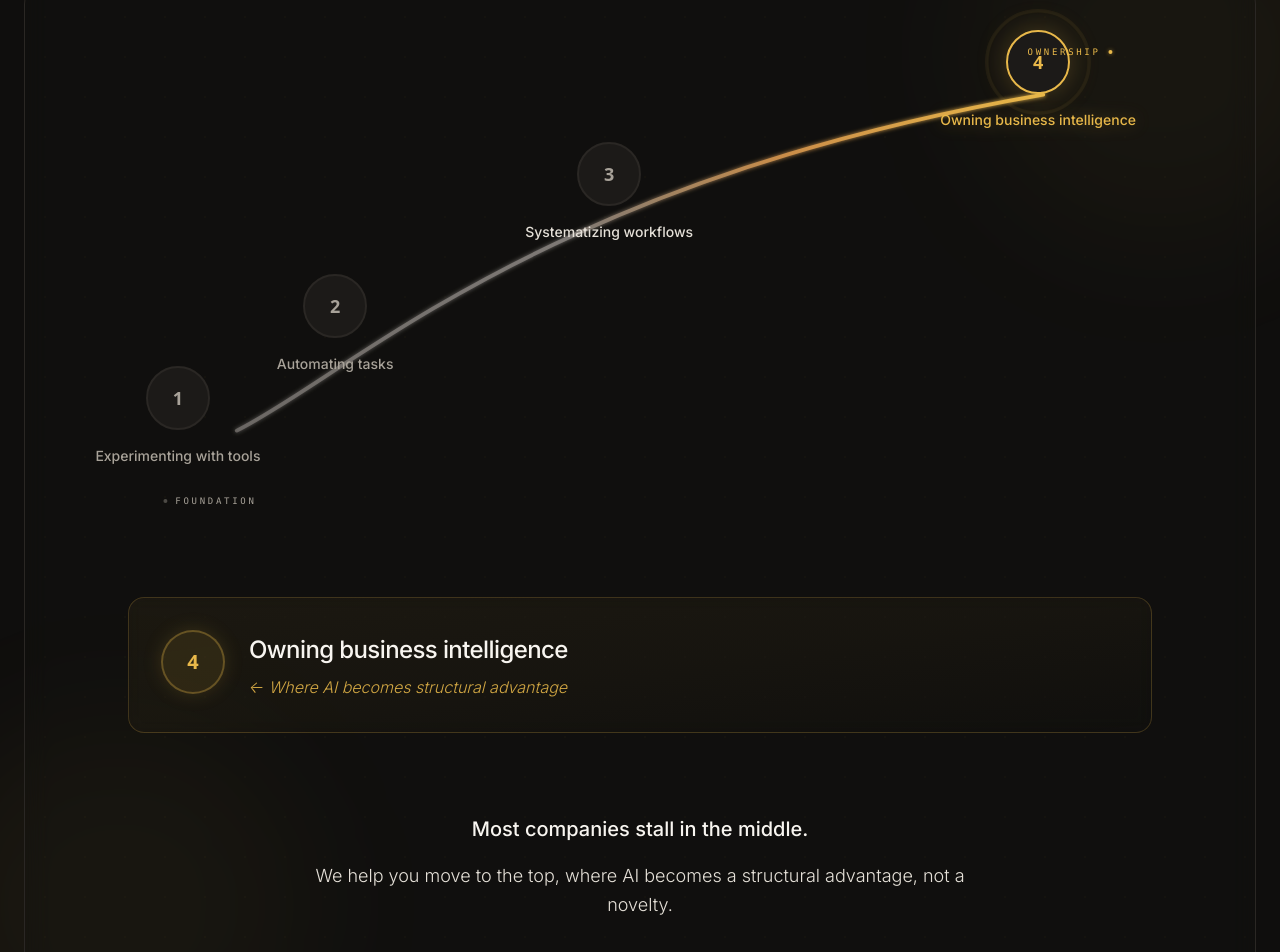
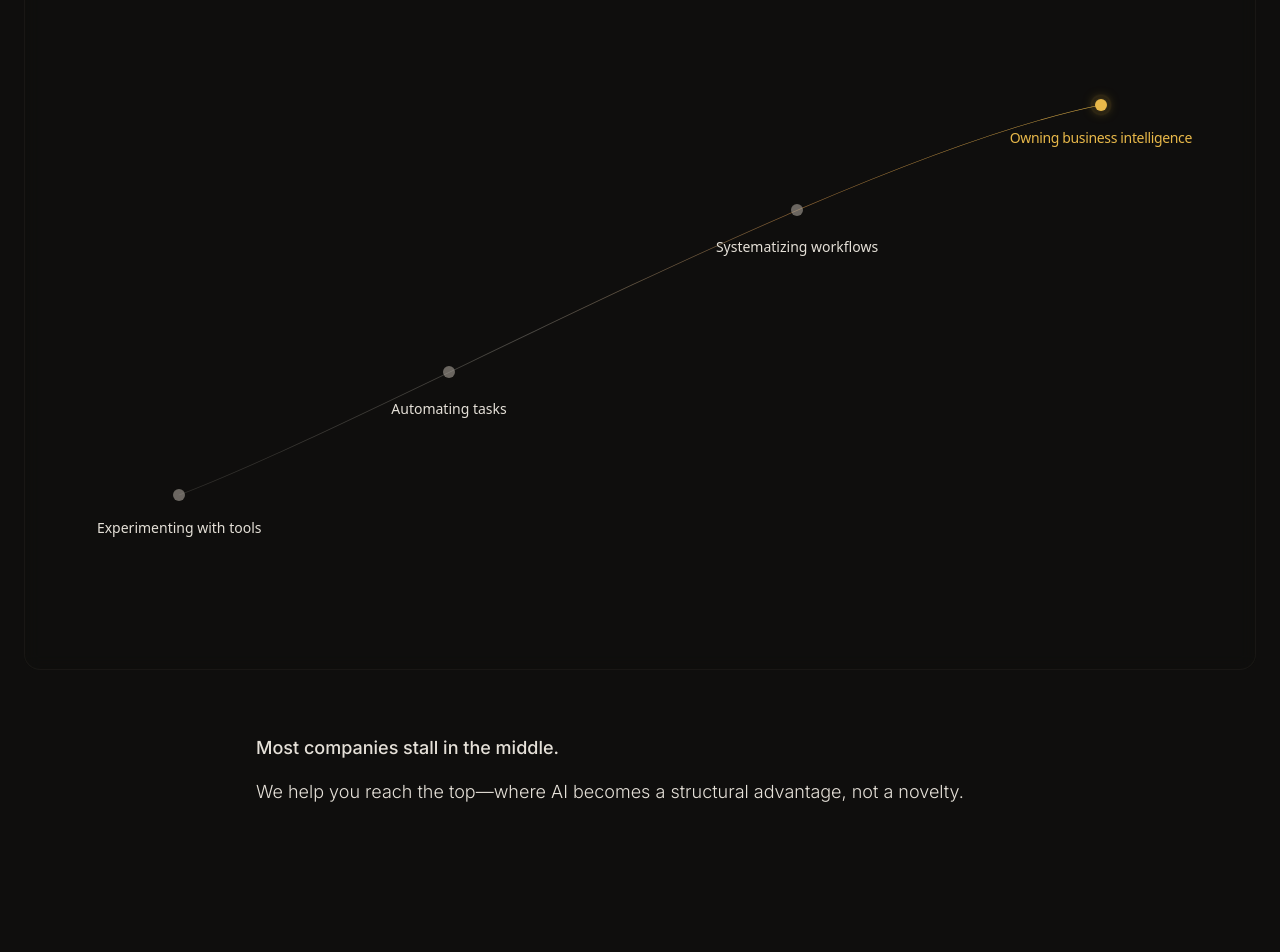
Before and after one commit to Light-Brands/light-consulting, a Next.js app: page / in a window 1280 px wide. Shown: the part 7058-8010 px from the top of the page. Built offline with nearby package versions, Linux system fonts and the light colour scheme.

Commit message:
Redesign AI Readiness Curve section - simplified and refined with better spacing, typography, and centered text

```diff
--- a/src/components/AIReadinessCurve.tsx
+++ b/src/components/AIReadinessCurve.tsx
@@ -1,78 +1,40 @@
 /**
  * AI Readiness Curve Visual
- * CONCEPT: "The Progression Curve"
- * A refined, detail-focused visualization with an actual curved progression line.
+ * Simple, elegant progression visualization
  */
 
 import React, { useState, useEffect, useRef } from 'react';
 
-// Cubic Bezier curve: M 80 410 C 200 350, 400 150, 920 60
-// Calculate points on the curve using the parametric equation
-// B(t) = (1-t)³P0 + 3(1-t)²t*P1 + 3(1-t)t²P2 + t³P3
-const getCubicBezierPoint = (t: number) => {
-  const P0 = { x: 80, y: 410 };
-  const P1 = { x: 200, y: 350 };
-  const P2 = { x: 400, y: 150 };
-  const P3 = { x: 920, y: 60 };
+const STAGES = [
+  { level: 1, label: 'Experimenting with tools', t: 0 },
+  { level: 2, label: 'Automating tasks', t: 0.33 },
+  { level: 3, label: 'Systematizing workflows', t: 0.67 },
+  { level: 4, label: 'Owning business intelligence', t: 1 },
+];
 
-  const x = Math.pow(1-t, 3) * P0.x +
-            3 * Math.pow(1-t, 2) * t * P1.x +
-            3 * (1-t) * Math.pow(t, 2) * P2.x +
-            Math.pow(t, 3) * P3.x;
+// Cubic Bezier: smooth curve from bottom-left to top-right
+const getPoint = (t: number) => {
+  const P0 = { x: 5, y: 85 };
+  const P1 = { x: 25, y: 70 };
+  const P2 = { x: 70, y: 20 };
+  const P3 = { x: 95, y: 10 };
 
-  const y = Math.pow(1-t, 3) * P0.y +
-            3 * Math.pow(1-t, 2) * t * P1.y +
-            3 * (1-t) * Math.pow(t, 2) * P2.y +
-            Math.pow(t, 3) * P3.y;
+  const x = Math.pow(1-t, 3) * P0.x + 3 * Math.pow(1-t, 2) * t * P1.x +
+            3 * (1-t) * Math.pow(t, 2) * P2.x + Math.pow(t, 3) * P3.x;
+  const y = Math.pow(1-t, 3) * P0.y + 3 * Math.pow(1-t, 2) * t * P1.y +
+            3 * (1-t) * Math.pow(t, 2) * P2.y + Math.pow(t, 3) * P3.y;
 
-  return { x: (x / 1000) * 100, y: (y / 500) * 100 };
+  return { x, y };
 };
-
-const LEVELS = [
-  {
-    level: 1,
-    label: 'Experimenting with tools',
-    color: 'text-text-muted',
-    ...getCubicBezierPoint(0),
-  },
-  {
-    level: 2,
-    label: 'Automating tasks',
-    color: 'text-text-muted',
-    ...getCubicBezierPoint(0.33),
-  },
-  {
-    level: 3,
-    label: 'Systematizing workflows',
-    color: 'text-text-secondary',
-    ...getCubicBezierPoint(0.67),
-  },
-  {
-    level: 4,
-    label: 'Owning business intelligence',
-    color: 'text-radiance-gold',
-    ...getCubicBezierPoint(1),
-  },
-];
 
 export const AIReadinessCurve: React.FC = () => {
   const [isVisible, setIsVisible] = useState(false);
-  const [lineProgress, setLineProgress] = useState(0);
   const containerRef = useRef<HTMLDivElement>(null);
 
   useEffect(() => {
     const observer = new IntersectionObserver(
       ([entry]) => {
-        if (entry.isIntersecting) {
-          setIsVisible(true);
-          // Animate curve drawing
-          let progress = 0;
-          const interval = setInterval(() => {
-            progress += 2;
-            setLineProgress(progress);
-            if (progress >= 100) clearInterval(interval);
-          }, 20);
-        }
+        if (entry.isIntersecting) setIsVisible(true);
       },
       { threshold: 0.2 }
     );
@@ -80,167 +42,103 @@ export const AIReadinessCurve: React.FC = () => {
     return () => observer.disconnect();
   }, []);
 
+  // Cubic Bezier curve: start point, control point 1, control point 2, end point
+  const start = getPoint(0);
+  const end = getPoint(1);
+  const curvePath = `M ${start.x} ${start.y} C 25 70, 70 20, ${end.x} ${end.y}`;
+
   return (
-    <div
-      ref={containerRef}
-      className={`relative w-full py-20 px-4 md:px-12 transition-all duration-1000 ${isVisible ? 'opacity-100' : 'opacity-0'}`}
-    >
+    <div ref={containerRef} className="relative w-full py-16 md:py-24 px-4 md:px-8">
       <div className="max-w-5xl mx-auto">
-        {/* Subtle Background Grid */}
-        <div className="absolute inset-0 opacity-[0.02] pointer-events-none"
-          style={{ backgroundImage: 'radial-gradient(circle, #E8B84A 1px, transparent 1px)', backgroundSize: '40px 40px' }}
-        />
-
-        {/* The Curve Container */}
-        <div className="relative h-[380px] md:h-[480px] mb-16">
-          {/* Curved Line with Animation */}
+        {/* Curve Container */}
+        <div className="relative" style={{ height: '520px' }}>
+          {/* SVG Curve */}
           <svg
             className="absolute inset-0 w-full h-full"
-            viewBox="0 0 1000 500"
-            preserveAspectRatio="xMidYMid meet"
-            style={{ overflow: 'visible' }}
+            viewBox="0 0 100 100"
+            preserveAspectRatio="none"
           >
             <defs>
               <linearGradient id="curveGrad" x1="0%" y1="100%" x2="100%" y2="0%">
-                <stop offset="0%" stopColor="#8B8682" stopOpacity="0.6" />
-                <stop offset="50%" stopColor="#8B8682" stopOpacity="0.8" />
-                <stop offset="75%" stopColor="#D4944C" stopOpacity="0.9" />
-                <stop offset="100%" stopColor="#E8B84A" stopOpacity="1" />
+                <stop offset="0%" stopColor="#8B8682" stopOpacity="0.25" />
+                <stop offset="40%" stopColor="#A8A299" stopOpacity="0.4" />
+                <stop offset="70%" stopColor="#D4944C" stopOpacity="0.6" />
+                <stop offset="100%" stopColor="#E8B84A" stopOpacity="0.9" />
               </linearGradient>
-              <filter id="glow">
-                <feGaussianBlur stdDeviation="2" result="coloredBlur"/>
-                <feMerge>
-                  <feMergeNode in="coloredBlur"/>
-                  <feMergeNode in="SourceGraphic"/>
-                </feMerge>
-              </filter>
             </defs>
-            {/* Curved path using cubic bezier for more pronounced curve */}
+
             <path
-              d="M 80 410 C 200 350, 400 150, 920 60"
+              d={curvePath}
               fill="none"
               stroke="url(#curveGrad)"
-              strokeWidth="4"
+              strokeWidth="0.12"
               strokeLinecap="round"
-              filter="url(#glow)"
-              className="transition-opacity duration-1000"
+              strokeLinejoin="round"
+              className={`transition-opacity duration-1000 ${isVisible ? 'opacity-100' : 'opacity-0'}`}
               style={{
-                opacity: isVisible ? 1 : 0,
-                strokeDasharray: '1400',
-                strokeDashoffset: 1400 - (lineProgress * 14),
-                transition: 'stroke-dashoffset 2s ease-out'
+                strokeDasharray: '200',
+                strokeDashoffset: isVisible ? 0 : 200,
+                transition: 'stroke-dashoffset 2.5s cubic-bezier(0.4, 0, 0.2, 1)'
               }}
             />
           </svg>
 
-          {/* Level Markers */}
-          {LEVELS.map((item, index) => {
-            const delay = index * 0.15;
+          {/* Stage Points */}
+          {STAGES.map((stage, index) => {
+            const point = getPoint(stage.t);
+            const isLast = stage.level === 4;
+            const delay = 800 + (index * 180); // Start after curve animation begins
+
+            // Calculate label offset based on position to avoid overlap
+            const labelOffset = index === 0 ? 28 : index === 3 ? 28 : 32;
 
             return (
               <div
-                key={item.level}
-                className="absolute transform -translate-x-1/2 -translate-y-1/2 group"
+                key={stage.level}
+                className="absolute"
                 style={{
-                  left: `${item.x}%`,
-                  top: `${item.y}%`,
+                  left: `${point.x}%`,
+                  top: `${point.y}%`,
+                  transform: 'translate(-50%, -50%)',
                   opacity: isVisible ? 1 : 0,
-                  transform: isVisible ? 'translate(-50%, -50%)' : 'translate(-50%, -50%) translateY(20px)',
-                  transition: `all 0.8s cubic-bezier(0.34, 1.56, 0.64, 1) ${delay}s`
+                  transition: `opacity 0.8s cubic-bezier(0.4, 0, 0.2, 1) ${delay}ms, transform 0.8s cubic-bezier(0.4, 0, 0.2, 1) ${delay}ms`
                 }}
               >
-                {/* Connection dot on curve */}
-                <div
-                  className={`absolute top-1/2 left-1/2 -translate-x-1/2 -translate-y-1/2 w-1.5 h-1.5 rounded-full transition-all duration-500 ${
-                    item.level === 4 ? 'bg-radiance-gold' : 'bg-text-muted/40'
-                  }`}
-                  style={{
-                    boxShadow: item.level === 4 ? '0 0 8px rgba(232,184,74,0.6)' : 'none'
-                  }}
-                />
-
-                {/* Circle Marker */}
-                <div className={`relative w-14 h-14 md:w-16 md:h-16 rounded-full border-2 flex items-center justify-center font-bold text-base md:text-lg transition-all duration-700 group-hover:scale-110 ${
-                  item.level === 4
-                    ? 'bg-depth-surface border-radiance-gold text-radiance-gold shadow-[0_0_30px_rgba(232,184,74,0.25)]'
-                    : 'bg-depth-surface border-depth-border text-text-muted hover:border-text-muted/50'
-                }`}>
-                  {item.level}
-
-                  {/* Subtle pulse for level 4 */}
-                  {item.level === 4 && (
-                    <div className="absolute inset-0 rounded-full border-2 border-radiance-gold/30 animate-ping" style={{ animationDuration: '3s' }} />
+                {/* Dot with subtle ring for stage 4 */}
+                <div className="relative">
+                  <div className={`
+                    w-3 h-3 rounded-full transition-all duration-700
+                    ${isLast
+                      ? 'bg-radiance-gold shadow-[0_0_12px_rgba(232,184,74,0.6)]'
+                      : 'bg-text-muted/60'
+                    }
+                  `} />
+                  {isLast && (
+                    <div className="absolute inset-0 rounded-full border border-radiance-gold/30 animate-ping"
+                      style={{ animationDuration: '3s', animationIterationCount: 'infinite' }}
+                    />
                   )}
                 </div>
 
                 {/* Label */}
-                <div className="absolute top-full mt-4 left-1/2 -translate-x-1/2 whitespace-nowrap">
-                  <p className={`text-xs md:text-sm font-medium ${item.color} text-center transition-colors duration-500 ${
-                    item.level === 4 ? 'drop-shadow-[0_0_8px_rgba(232,184,74,0.3)]' : ''
-                  }`}>
-                    {item.label}
-                  </p>
+                <div
+                  className={`
+                    absolute left-1/2 -translate-x-1/2 whitespace-nowrap text-center
+                    text-xs md:text-sm leading-relaxed
+                    ${isLast
+                      ? 'text-radiance-gold font-medium tracking-tight'
+                      : 'text-text-secondary font-normal tracking-normal'
+                    }
+                  `}
+                  style={{
+                    top: `${labelOffset}px`
+                  }}
+                >
+                  {stage.label}
                 </div>
               </div>
             );
           })}
-
-          {/* Axis Labels - Positioned at container edges aligned with curve endpoints */}
-          <div
-            className="absolute flex items-center gap-2 bottom-0"
-            style={{
-              left: `${LEVELS[0].x}%`,
-              transform: 'translateX(-50%)',
-              paddingBottom: '0.5rem',
-            }}
-          >
-            <div className="w-1 h-1 rounded-full bg-text-muted/40" />
-            <span className="text-[9px] font-mono text-text-muted uppercase tracking-[0.3em] whitespace-nowrap">FOUNDATION</span>
-          </div>
-          <div
-            className="absolute flex items-center gap-2 top-0"
-            style={{
-              left: `${LEVELS[3].x}%`,
-              transform: 'translateX(-50%)',
-              paddingTop: '0.5rem',
-            }}
-          >
-            <span className="text-[9px] font-mono text-radiance-gold uppercase tracking-[0.3em] whitespace-nowrap">OWNERSHIP</span>
-            <div className="w-1 h-1 rounded-full bg-radiance-gold shadow-[0_0_4px_rgba(232,184,74,0.6)]" />
-          </div>
-        </div>
-
-        {/* Level 4 Highlight Card - Refined */}
-        <div className="mt-20 p-8 rounded-2xl border border-radiance-gold/20 bg-gradient-to-br from-radiance-gold/5 via-radiance-gold/3 to-transparent backdrop-blur-sm relative overflow-hidden group hover:border-radiance-gold/30 transition-all duration-500">
-          {/* Subtle glow effect */}
-          <div className="absolute top-0 right-0 w-64 h-64 bg-radiance-gold/5 blur-3xl opacity-0 group-hover:opacity-100 transition-opacity duration-700" />
-
-          <div className="relative flex items-start gap-6">
-            {/* Number Badge */}
-            <div className="w-16 h-16 rounded-full bg-radiance-gold/10 border-2 border-radiance-gold/30 flex items-center justify-center font-bold text-radiance-gold text-xl flex-shrink-0 shadow-[0_0_20px_rgba(232,184,74,0.15)] group-hover:shadow-[0_0_30px_rgba(232,184,74,0.25)] transition-shadow duration-500">
-              4
-            </div>
-
-            {/* Content */}
-            <div className="flex-1 pt-1">
-              <h4 className="text-xl md:text-2xl font-medium text-text-primary mb-2 tracking-tight">
-                Owning business intelligence
-              </h4>
-              <p className="text-sm md:text-base text-radiance-gold/90 font-light italic leading-relaxed">
-                ← Where AI becomes structural advantage
-              </p>
-            </div>
-          </div>
-        </div>
-
-        {/* Footer Text - Refined */}
-        <div className="mt-20 text-center space-y-4">
-          <p className="text-lg md:text-xl text-text-primary font-medium leading-relaxed">
-            Most companies stall in the middle.
-          </p>
-          <p className="text-base md:text-lg text-text-secondary max-w-2xl mx-auto font-light leading-relaxed">
-            We help you move to the top, where AI becomes a structural advantage, not a novelty.
-          </p>
         </div>
       </div>
     </div>
--- a/src/page-components/Home.tsx
+++ b/src/page-components/Home.tsx
@@ -219,7 +219,7 @@ export const HomePage: React.FC<HomePageProps> = ({ onNavigate }) => {
               Using AI is not the advantage.{' '}
               <span className="text-radiance-gold text-glow-gold">Owning intelligence is.</span>
             </Heading>
-            <Text variant="large" className="max-w-3xl text-text-secondary font-light leading-relaxed">
+            <Text variant="large" align="center" className="max-w-3xl mx-auto text-text-secondary font-light leading-relaxed block">
               Most founders are scaling chaos by adding tools to broken structures.
               The future belongs to those who design an intentional architecture for intelligence.
             </Text>
@@ -249,26 +249,19 @@ export const HomePage: React.FC<HomePageProps> = ({ onNavigate }) => {
             </Heading>
           </div>
 
-          <div className="relative group">
-            {/* Decorative elements */}
-            <div className="absolute -top-24 -right-24 w-96 h-96 bg-radiance-gold/5 blur-3xl pointer-events-none rounded-full" />
-            <div className="absolute -bottom-24 -left-24 w-96 h-96 bg-radiance-gold/5 blur-3xl pointer-events-none rounded-full" />
-
-            {/* Hover glow effect */}
-            <div className="absolute -inset-4 bg-gradient-to-b from-radiance-gold/10 to-transparent blur-2xl rounded-[3rem] opacity-0 group-hover:opacity-100 transition-opacity duration-1000" />
-
-            {/* Styled container */}
-            <div className="relative z-10 bg-depth-elevated/30 border border-depth-border rounded-[3rem] overflow-hidden backdrop-blur-md">
+          <div className="relative">
+            {/* Styled container with minimal decoration - let the component breathe */}
+            <div className="relative z-10 bg-depth-elevated/15 border border-depth-border/40 rounded-2xl overflow-hidden backdrop-blur-sm">
               <AIReadinessCurve />
             </div>
           </div>
 
-          <div className="mt-16 text-center max-w-2xl mx-auto relative z-10">
+          <div className="mt-14 md:mt-16 text-center max-w-3xl mx-auto relative z-10">
             <Text variant="large" className="text-text-primary font-medium mb-4 text-center">
               Most companies stall in the middle.
             </Text>
-            <Text variant="large" className="text-radiance-gold font-light text-center">
-              We help you move to the top, where AI becomes a structural advantage, not a novelty.
+            <Text variant="large" className="text-radiance-gold font-light text-center leading-relaxed">
+              We help you reach the top—where AI becomes a structural advantage, not a novelty.
             </Text>
           </div>
         </Container>
@@ -287,7 +280,7 @@ export const HomePage: React.FC<HomePageProps> = ({ onNavigate }) => {
             <Heading level="h2" className="mb-6">
               We don't sell websites. We don't install tools. We don't chase trends.
             </Heading>
-            <Text variant="large" className="text-radiance-gold font-medium text-center">
+            <Text variant="large" align="center" className="text-radiance-gold font-medium max-w-2xl mx-auto block">
               We design AI intelligence systems that grow with your business.
             </Text>
           </div>
```
